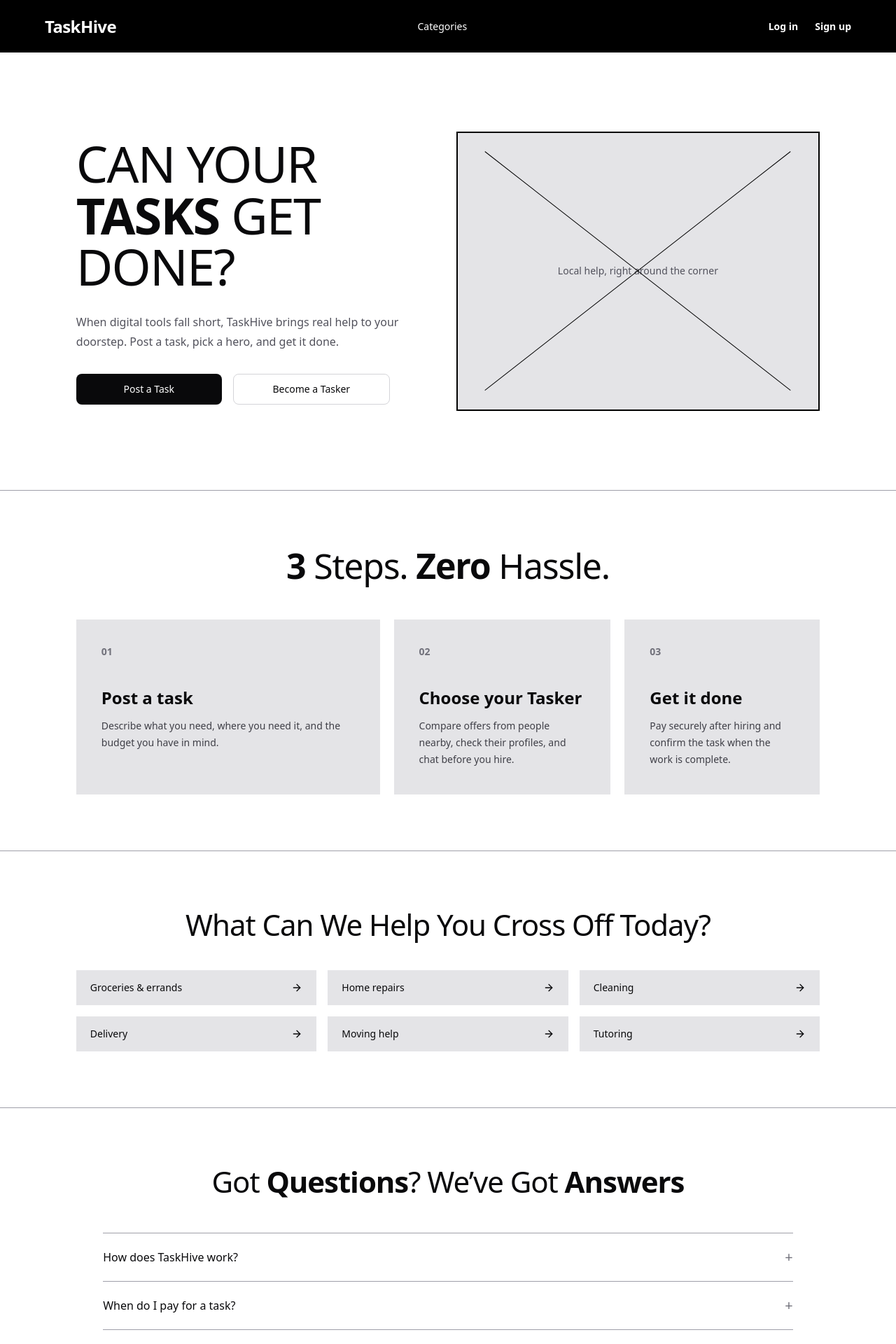
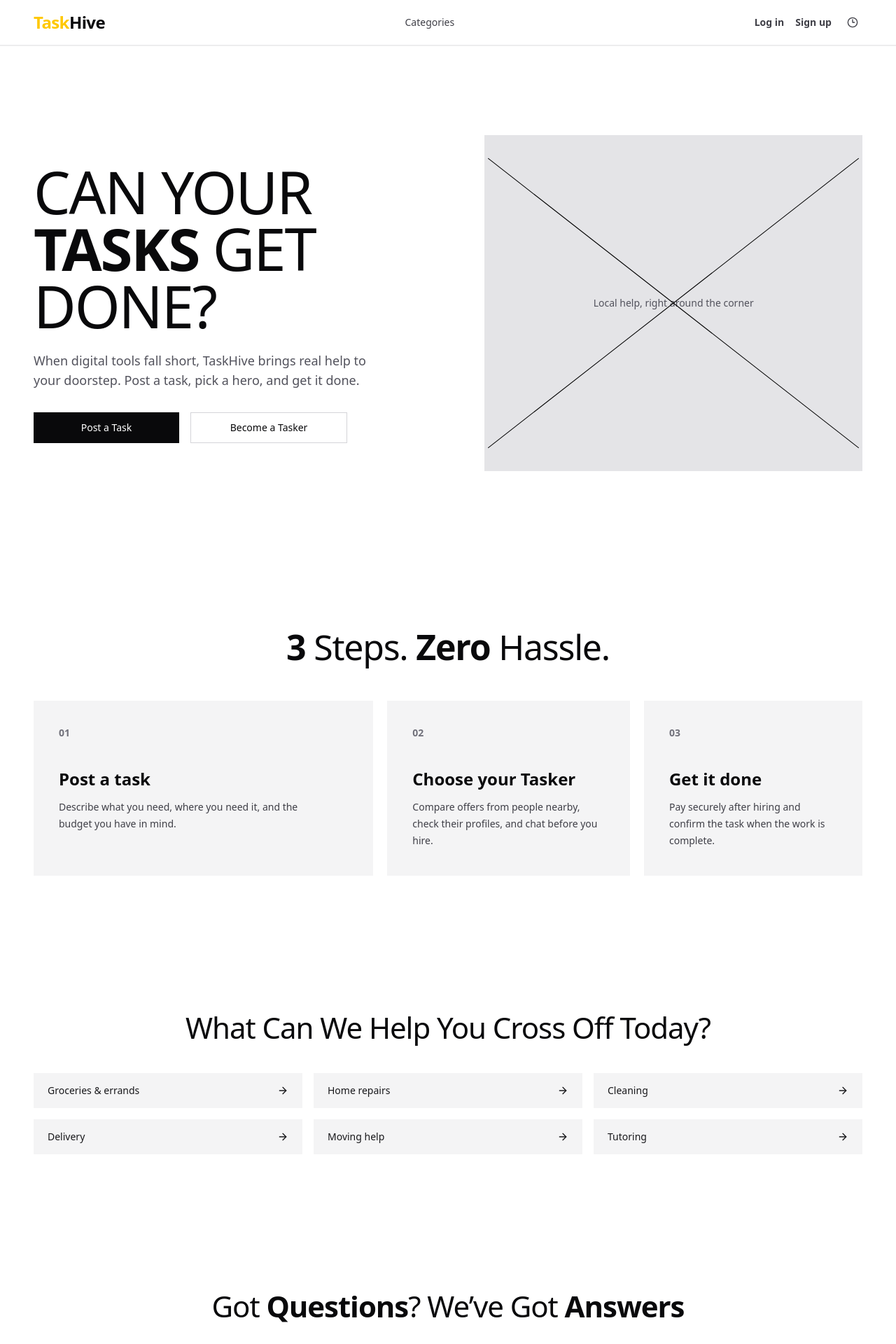
Before and after one commit to XJLabide/IP-Project-TaskHive-Group7, a Next.js app: page / in a window 1280 px wide. Shown: the top 1920 px of the page at 70% size. Built offline with nearby package versions, Linux system fonts and the light colour scheme.

Commit message:
feat: refine navbar, spacing, and theme palette

```diff
--- a/src/app/globals.css
+++ b/src/app/globals.css
@@ -1,20 +1,35 @@
 @import "tailwindcss";
+
+@custom-variant dark (&:where(.dark, .dark *));
 
 :root {
   --background: #ffffff;
   --foreground: #171717;
+  --yellow-300: #ffe641;
+  --yellow-400: #ffd50d;
+  --yellow-500: #ffc800;
 }
 
 @theme inline {
   --color-background: var(--background);
   --color-foreground: var(--foreground);
+  --color-yellow-300: var(--yellow-300);
+  --color-yellow-400: var(--yellow-400);
+  --color-yellow-500: var(--yellow-500);
   --font-sans: "Geist", "Geist Fallback", ui-sans-serif, system-ui, sans-serif;
   --font-mono: "Geist Mono", "Geist Mono Fallback", ui-monospace, monospace;
+}
+
+html {
+  background: var(--background);
 }
 
 body {
   background: var(--background);
   color: var(--foreground);
+  transition:
+    background-color 200ms ease,
+    color 200ms ease;
 }
 
 button,
--- a/src/app/layout.tsx
+++ b/src/app/layout.tsx
@@ -1,6 +1,21 @@
 import type { Metadata } from "next";
+import Script from "next/script";
 import type { ReactNode } from "react";
 import "./globals.css";
+
+const themeScript = `
+  (function() {
+    try {
+      const storedTheme = localStorage.getItem('taskhive-theme');
+      const hour = new Date().getHours();
+      const autoTheme = hour >= 18 || hour < 6 ? 'dark' : 'light';
+      const theme = storedTheme === 'light' || storedTheme === 'dark' ? storedTheme : autoTheme;
+      document.documentElement.classList.toggle('dark', theme === 'dark');
+    } catch (error) {
+      document.documentElement.classList.remove('dark');
+    }
+  })();
+`;
 
 export const metadata: Metadata = {
   title: "TaskHive",
@@ -9,8 +24,13 @@ export const metadata: Metadata = {
 
 export default function RootLayout({ children }: { children: ReactNode }) {
   return (
-    <html lang="en" className="h-full antialiased">
-      <body className="min-h-full bg-zinc-50 text-zinc-950">{children}</body>
+    <html lang="en" suppressHydrationWarning className="h-full antialiased">
+      <body className="min-h-full bg-zinc-50 text-zinc-950 transition-colors duration-200 dark:bg-zinc-950 dark:text-zinc-50">
+        <Script id="theme-init" strategy="beforeInteractive">
+          {themeScript}
+        </Script>
+        {children}
+      </body>
     </html>
   );
 }
--- a/src/app/page.tsx
+++ b/src/app/page.tsx
@@ -1,5 +1,6 @@
 import Link from "next/link";
 import { ArrowRight, CheckCircle2, Clock3, MapPin, ShieldCheck, Star } from "lucide-react";
+import { ThemeToggle } from "@/components/theme-toggle";
 import { Button } from "@/components/ui/button";
 
 const steps = [
@@ -31,27 +32,30 @@ const questions = [
 
 export default function Home() {
   return (
-    <main className="min-h-screen bg-white text-zinc-950">
-      <header className="bg-black text-white">
-        <div className="mx-auto flex h-[75px] max-w-[1512px] items-center justify-between px-6 lg:px-16">
-          <Link href="/" className="text-2xl font-extrabold tracking-tight">TaskHive</Link>
+    <main className="min-h-screen bg-white text-zinc-950 transition-colors duration-200 dark:bg-zinc-950 dark:text-zinc-50">
+      <header className="sticky top-0 z-50 border-b border-zinc-200/80 bg-white/75 text-zinc-950 backdrop-blur-md shadow-[0_1px_0_rgba(24,24,27,0.06)] dark:border-zinc-800/80 dark:bg-zinc-950/75 dark:text-zinc-50">
+        <div className="mx-auto flex h-16 w-full max-w-[1600px] items-center justify-between px-4 md:px-8 lg:px-12">
+          <Link href="/" className="text-2xl font-extrabold tracking-tight text-zinc-950 dark:text-zinc-50">
+            <span className="text-yellow-500">Task</span>Hive
+          </Link>
           <nav className="hidden items-center gap-8 text-sm font-medium md:flex">
-            <Link href="/tasks" className="hover:text-zinc-300">Categories</Link>
+            <Link href="/tasks" className="text-zinc-700 transition-colors hover:text-yellow-500 dark:text-zinc-300 dark:hover:text-yellow-300">Categories</Link>
           </nav>
-          <div className="flex items-center gap-6 text-sm font-semibold">
-            <Link className="hover:text-zinc-300" href="/login">Log in</Link>
-            <Link className="hover:text-zinc-300" href="/signup">Sign up</Link>
+          <div className="flex items-center gap-3 text-sm font-semibold md:gap-4">
+            <Link className="text-zinc-700 transition-colors hover:text-yellow-500 dark:text-zinc-300 dark:hover:text-yellow-300" href="/login">Log in</Link>
+            <Link className="text-zinc-700 transition-colors hover:text-yellow-500 dark:text-zinc-300 dark:hover:text-yellow-300" href="/signup">Sign up</Link>
+            <ThemeToggle />
           </div>
         </div>
       </header>
 
-      <section className="border-b border-zinc-400">
-        <div className="mx-auto grid min-h-[625px] max-w-[1512px] items-center gap-12 px-6 py-14 lg:grid-cols-[1fr_1.05fr] lg:px-[8.5%]">
-          <div>
-            <h1 className="max-w-xl text-5xl font-light leading-[1.02] tracking-tight sm:text-6xl lg:text-[72px]">
+      <section>
+        <div className="mx-auto grid min-h-[calc(100vh-4rem)] w-full max-w-[1600px] items-center gap-10 px-4 py-10 md:px-8 lg:grid-cols-[1.05fr_0.95fr] lg:gap-12 lg:px-12">
+          <div className="max-w-xl">
+            <h1 className="text-[3.2rem] font-light leading-[0.98] tracking-tight text-zinc-950 dark:text-zinc-50 sm:text-[4.5rem] lg:text-[5.2rem]">
               CAN YOUR <span className="font-semibold">TASKS</span> GET DONE?
             </h1>
-            <p className="mt-7 max-w-xl text-base leading-7 text-zinc-600">
+            <p className="mt-6 max-w-lg text-base leading-7 text-zinc-600 dark:text-zinc-300 lg:text-lg">
               When digital tools fall short, TaskHive brings real help to your doorstep. Post a task, pick a hero, and get it done.
             </p>
             <div className="mt-8 flex flex-wrap gap-4">
@@ -59,37 +63,38 @@ export default function Home() {
               <Button asChild className="min-w-56" size="lg" variant="outline"><Link href="/tasks">Become a Tasker</Link></Button>
             </div>
           </div>
-          <div aria-label="Illustration placeholder" className="relative aspect-[1.3] w-full border-2 border-black bg-zinc-200">
-            <span className="absolute left-1/2 top-1/2 -translate-x-1/2 -translate-y-1/2 text-sm font-medium text-zinc-600">Local help, right around the corner</span>
+
+          <div aria-label="Illustration placeholder" className="relative w-full min-h-[320px] overflow-hidden bg-zinc-200 dark:bg-zinc-900 lg:min-h-[480px]">
+            <span className="absolute left-1/2 top-1/2 -translate-x-1/2 -translate-y-1/2 text-sm font-medium text-zinc-600 dark:text-zinc-300">Local help, right around the corner</span>
             <span className="absolute inset-0 overflow-hidden" aria-hidden="true">
-              <span className="absolute left-1/2 top-1/2 h-[140%] w-px origin-center -translate-x-1/2 -translate-y-1/2 rotate-[52deg] bg-black" />
-              <span className="absolute left-1/2 top-1/2 h-[140%] w-px origin-center -translate-x-1/2 -translate-y-1/2 -rotate-[52deg] bg-black" />
+              <span className="absolute left-1/2 top-1/2 h-[140%] w-px origin-center -translate-x-1/2 -translate-y-1/2 rotate-[52deg] bg-black dark:bg-white" />
+              <span className="absolute left-1/2 top-1/2 h-[140%] w-px origin-center -translate-x-1/2 -translate-y-1/2 -rotate-[52deg] bg-black dark:bg-white" />
             </span>
           </div>
         </div>
       </section>
 
-      <section className="border-b border-zinc-400">
-        <div className="mx-auto max-w-[1512px] px-6 py-16 lg:px-[8.5%] lg:py-20">
-          <h2 className="text-center text-4xl font-light tracking-tight sm:text-[50px]"><strong className="font-bold">3</strong> Steps. <strong className="font-bold">Zero</strong> Hassle.</h2>
+      <section className="py-20 lg:py-24">
+        <div className="mx-auto w-full max-w-[1600px] px-4 md:px-8 lg:px-12">
+          <h2 className="text-center text-4xl font-light tracking-tight text-zinc-950 dark:text-zinc-50 sm:text-[50px]"><strong className="font-bold">3</strong> Steps. <strong className="font-bold">Zero</strong> Hassle.</h2>
           <div className="mt-12 grid gap-5 md:grid-cols-[1.4fr_1fr_0.9fr]">
             {steps.map((step) => (
-              <article className="min-h-[250px] bg-zinc-200 p-7 sm:p-9" key={step.number}>
-                <p className="text-sm font-semibold text-zinc-500">{step.number}</p>
-                <h3 className="mt-10 text-2xl font-semibold">{step.title}</h3>
-                <p className="mt-3 max-w-sm text-sm leading-6 text-zinc-700">{step.text}</p>
+              <article className="min-h-[250px] bg-zinc-100 p-7 sm:p-9 dark:bg-zinc-900" key={step.number}>
+                <p className="text-sm font-semibold text-zinc-500 dark:text-zinc-400">{step.number}</p>
+                <h3 className="mt-10 text-2xl font-semibold text-zinc-950 dark:text-zinc-50">{step.title}</h3>
+                <p className="mt-3 max-w-sm text-sm leading-6 text-zinc-700 dark:text-zinc-300">{step.text}</p>
               </article>
             ))}
           </div>
         </div>
       </section>
 
-      <section className="border-b border-zinc-400">
-        <div className="mx-auto max-w-[1512px] px-6 py-16 lg:px-[8.5%] lg:py-20">
-          <h2 className="text-center text-3xl font-light tracking-tight sm:text-[42px]">What Can We Help You Cross Off Today?</h2>
+      <section className="py-20 lg:py-24">
+        <div className="mx-auto w-full max-w-[1600px] px-4 md:px-8 lg:px-12">
+          <h2 className="text-center text-3xl font-light tracking-tight text-zinc-950 dark:text-zinc-50 sm:text-[42px]">What Can We Help You Cross Off Today?</h2>
           <div className="mt-10 grid gap-4 sm:grid-cols-2 lg:grid-cols-3">
             {categories.map((category) => (
-              <Link className="flex min-h-[50px] items-center justify-between bg-zinc-200 px-5 text-sm font-medium hover:bg-zinc-300" href="/tasks" key={category}>
+              <Link className="flex min-h-[50px] items-center justify-between bg-zinc-100 px-5 text-sm font-medium text-zinc-900 transition-colors hover:bg-zinc-200 dark:bg-zinc-900 dark:text-zinc-100 dark:hover:bg-zinc-800" href="/tasks" key={category}>
                 {category}<ArrowRight className="h-4 w-4" />
               </Link>
             ))}
@@ -97,45 +102,45 @@ export default function Home() {
         </div>
       </section>
 
-      <section className="border-b border-zinc-400">
-        <div className="mx-auto max-w-[1512px] px-6 py-16 lg:px-[11.5%] lg:py-20">
-          <h2 className="text-center text-3xl font-light tracking-tight sm:text-[42px]">Got <strong className="font-bold">Questions</strong>? We’ve Got <strong className="font-bold">Answers</strong></h2>
-          <div className="mt-12">
+      <section className="py-20 lg:py-24">
+        <div className="mx-auto w-full max-w-[1600px] px-4 md:px-8 lg:px-12">
+          <h2 className="text-center text-3xl font-light tracking-tight text-zinc-950 dark:text-zinc-50 sm:text-[42px]">Got <strong className="font-bold">Questions</strong>? We’ve Got <strong className="font-bold">Answers</strong></h2>
+          <div className="mx-auto mt-12 max-w-4xl">
             {questions.map(([question, answer]) => (
-              <details className="group border-b border-zinc-400 py-5 first:border-t" key={question}>
-                <summary className="flex cursor-pointer list-none items-center justify-between gap-4 text-base font-medium marker:hidden">
-                  {question}<span aria-hidden="true" className="text-xl text-zinc-500 group-open:rotate-45">+</span>
+              <details className="group border-b border-zinc-200 py-5 last:border-b-0 dark:border-zinc-700" key={question}>
+                <summary className="flex cursor-pointer list-none items-center justify-between gap-4 text-base font-medium text-zinc-950 dark:text-zinc-50 marker:hidden">
+                  {question}<span aria-hidden="true" className="text-xl text-zinc-500 group-open:rotate-45 dark:text-zinc-400">+</span>
                 </summary>
-                <p className="mt-3 max-w-3xl text-sm leading-6 text-zinc-600">{answer}</p>
+                <p className="mt-3 max-w-3xl text-sm leading-6 text-zinc-600 dark:text-zinc-300">{answer}</p>
               </details>
             ))}
           </div>
         </div>
       </section>
 
-      <section className="border-b border-zinc-400">
-        <div className="mx-auto grid max-w-[1512px] items-center gap-9 px-6 py-16 lg:grid-cols-[0.9fr_2.1fr] lg:px-[8.5%] lg:py-20">
+      <section className="py-20 lg:py-24">
+        <div className="mx-auto grid w-full max-w-[1600px] items-center gap-9 px-4 md:px-8 lg:grid-cols-[0.9fr_2.1fr] lg:px-12">
           <div>
-            <h2 className="text-4xl font-light tracking-tight">Why <strong className="font-bold">TaskHive</strong>?</h2>
-            <p className="mt-3 text-sm text-zinc-500">Built for local trust.</p>
+            <h2 className="text-4xl font-light tracking-tight text-zinc-950 dark:text-zinc-50">Why <strong className="font-bold">TaskHive</strong>?</h2>
+            <p className="mt-3 text-sm text-zinc-500 dark:text-zinc-400">Built for local trust.</p>
           </div>
           <div className="grid gap-4 sm:grid-cols-3">
-            <article className="min-h-[210px] bg-zinc-200 p-6">
-              <ShieldCheck className="h-7 w-7" /><h3 className="mt-8 font-semibold">Profiles you can trust</h3><p className="mt-2 text-sm leading-5 text-zinc-700">Get to know the people in your community.</p>
+            <article className="min-h-[210px] bg-zinc-100 p-6 dark:bg-zinc-900">
+              <ShieldCheck className="h-7 w-7 text-zinc-950 dark:text-zinc-50" /><h3 className="mt-8 font-semibold text-zinc-950 dark:text-zinc-50">Profiles you can trust</h3><p className="mt-2 text-sm leading-5 text-zinc-700 dark:text-zinc-300">Get to know the people in your community.</p>
             </article>
-            <article className="min-h-[210px] bg-zinc-200 p-6">
-              <Star className="h-7 w-7" /><h3 className="mt-8 font-semibold">Real reviews</h3><p className="mt-2 text-sm leading-5 text-zinc-700">Build confidence with ratings after a job.</p>
+            <article className="min-h-[210px] bg-zinc-100 p-6 dark:bg-zinc-900">
+              <Star className="h-7 w-7 text-zinc-950 dark:text-zinc-50" /><h3 className="mt-8 font-semibold text-zinc-950 dark:text-zinc-50">Real reviews</h3><p className="mt-2 text-sm leading-5 text-zinc-700 dark:text-zinc-300">Build confidence with ratings after a job.</p>
             </article>
-            <article className="min-h-[210px] bg-zinc-200 p-6">
-              <MapPin className="h-7 w-7" /><h3 className="mt-8 font-semibold">Help nearby</h3><p className="mt-2 text-sm leading-5 text-zinc-700">Find people who work in your area.</p>
+            <article className="min-h-[210px] bg-zinc-100 p-6 dark:bg-zinc-900">
+              <MapPin className="h-7 w-7 text-zinc-950 dark:text-zinc-50" /><h3 className="mt-8 font-semibold text-zinc-950 dark:text-zinc-50">Help nearby</h3><p className="mt-2 text-sm leading-5 text-zinc-700 dark:text-zinc-300">Find people who work in your area.</p>
             </article>
           </div>
         </div>
       </section>
 
-      <section className="border-b border-zinc-400">
-        <div className="mx-auto flex min-h-[400px] max-w-[1512px] flex-col items-center justify-center px-6 py-20 text-center">
-          <h2 className="max-w-4xl text-4xl font-light leading-tight tracking-tight sm:text-[48px]">
+      <section className="py-20 lg:py-24">
+        <div className="mx-auto flex min-h-[400px] w-full max-w-[1600px] flex-col items-center justify-center px-4 text-center md:px-8 lg:px-12">
+          <h2 className="max-w-4xl text-4xl font-light leading-tight tracking-tight text-zinc-950 dark:text-zinc-50 sm:text-[48px]">
             Got an <strong className="font-bold">endless to-do list</strong>? Or free time to <strong className="font-bold">earn extra cash</strong>?
           </h2>
           <Button asChild className="mt-9 min-w-52" size="lg"><Link href="/signup">Join the Hive</Link></Button>
@@ -143,7 +148,7 @@ export default function Home() {
       </section>
 
       <footer className="bg-black text-white">
-        <div className="mx-auto flex min-h-[190px] max-w-[1512px] flex-col items-center justify-center gap-8 px-6 py-10 text-center">
+        <div className="mx-auto flex min-h-[190px] w-full max-w-[1600px] flex-col items-center justify-center gap-8 px-4 py-10 text-center md:px-8 lg:px-12">
           <nav className="flex flex-wrap justify-center gap-x-6 gap-y-3 text-xs text-zinc-400">
             <Link href="/">About Us</Link><Link href="/tasks">Browse Tasks</Link><Link href="/signup">Terms</Link><Link href="/signup">Privacy Policy</Link>
           </nav>
--- /dev/null
+++ b/src/components/theme-toggle.tsx
@@ -0,0 +1,63 @@
+"use client";
+
+import { Clock3, Moon, Sun } from "lucide-react";
+import { useEffect, useState } from "react";
+
+const STORAGE_KEY = "taskhive-theme";
+
+type ThemeMode = "light" | "dark" | "auto";
+
+function getAutoTheme() {
+  const hour = new Date().getHours();
+  return hour >= 18 || hour < 6 ? "dark" : "light";
+}
+
+export function ThemeToggle() {
+  const [theme, setTheme] = useState<ThemeMode>("auto");
+
+  useEffect(() => {
+    const syncTheme = () => {
+      const saved = window.localStorage.getItem(STORAGE_KEY);
+      const resolvedMode: ThemeMode = saved === "light" || saved === "dark" ? saved : "auto";
+      const activeTheme = resolvedMode === "auto" ? getAutoTheme() : resolvedMode;
+
+      document.documentElement.classList.toggle("dark", activeTheme === "dark");
+      setTheme(resolvedMode);
+    };
+
+    syncTheme();
+    const interval = window.setInterval(syncTheme, 60_000);
+
+    return () => window.clearInterval(interval);
+  }, []);
+
+  const handleToggle = () => {
+    const nextTheme: ThemeMode =
+      theme === "light" ? "dark" : theme === "dark" ? "auto" : "light";
+
+    if (nextTheme === "auto") {
+      window.localStorage.removeItem(STORAGE_KEY);
+      document.documentElement.classList.toggle("dark", getAutoTheme() === "dark");
+      setTheme("auto");
+      return;
+    }
+
+    window.localStorage.setItem(STORAGE_KEY, nextTheme);
+    document.documentElement.classList.toggle("dark", nextTheme === "dark");
+    setTheme(nextTheme);
+  };
+
+  const Icon = theme === "dark" ? Moon : theme === "auto" ? Clock3 : Sun;
+
+  return (
+    <button
+      type="button"
+      onClick={handleToggle}
+      aria-label={`Current theme: ${theme}. Toggle to next theme.`}
+      className="inline-flex items-center justify-center p-1.5 text-zinc-700 transition-colors hover:text-zinc-950 dark:text-zinc-200 dark:hover:text-white"
+    >
+      <Icon className="h-4 w-4" />
+      <span className="sr-only">Toggle theme</span>
+    </button>
+  );
+}
--- a/src/components/ui/badge.tsx
+++ b/src/components/ui/badge.tsx
@@ -5,7 +5,7 @@ export function Badge({ className, ...props }: React.HTMLAttributes<HTMLSpanElem
   return (
     <span
       className={cn(
-        "inline-flex items-center rounded-md border border-zinc-300 bg-zinc-50 px-2 py-1 text-xs font-medium text-zinc-700",
+        "inline-flex items-center rounded-none border border-zinc-300 bg-zinc-50 px-2 py-1 text-xs font-medium text-zinc-700 dark:border-zinc-700 dark:bg-zinc-900 dark:text-zinc-200",
         className,
       )}
       {...props}
--- a/src/components/ui/button.tsx
+++ b/src/components/ui/button.tsx
@@ -4,18 +4,18 @@ import { cva, type VariantProps } from "class-variance-authority";
 import { cn } from "@/lib/utils";
 
 const buttonVariants = cva(
-  "inline-flex items-center justify-center gap-2 rounded-lg text-sm font-medium transition-colors focus-visible:outline-none focus-visible:ring-2 focus-visible:ring-zinc-400 focus-visible:ring-offset-2 disabled:pointer-events-none disabled:opacity-50",
+  "inline-flex items-center justify-center gap-2 rounded-none text-sm font-medium transition-colors focus-visible:outline-none focus-visible:ring-2 focus-visible:ring-zinc-400 focus-visible:ring-offset-2 disabled:pointer-events-none disabled:opacity-50 dark:focus-visible:ring-zinc-600",
   {
     variants: {
       variant: {
-        default: "bg-zinc-950 text-white hover:bg-zinc-800",
-        outline: "border border-zinc-300 bg-white text-zinc-950 hover:bg-zinc-100",
-        ghost: "bg-transparent text-zinc-700 hover:bg-zinc-100 hover:text-zinc-950",
+        default: "bg-zinc-950 text-white hover:bg-zinc-800 dark:bg-zinc-100 dark:text-zinc-950 dark:hover:bg-zinc-200",
+        outline: "border border-zinc-300 bg-white text-zinc-950 hover:bg-zinc-100 dark:border-zinc-700 dark:bg-zinc-950 dark:text-zinc-50 dark:hover:bg-zinc-900",
+        ghost: "bg-transparent text-zinc-700 hover:bg-zinc-100 hover:text-zinc-950 dark:text-zinc-300 dark:hover:bg-zinc-900 dark:hover:text-white",
       },
       size: {
         default: "h-10 px-4 py-2",
-        sm: "h-8 rounded-md px-3",
-        lg: "h-11 rounded-lg px-5",
+        sm: "h-8 rounded-none px-3",
+        lg: "h-11 rounded-none px-5",
       },
     },
     defaultVariants: {
--- a/src/components/ui/card.tsx
+++ b/src/components/ui/card.tsx
@@ -4,7 +4,7 @@ import { cn } from "@/lib/utils";
 export function Card({ className, ...props }: React.HTMLAttributes<HTMLDivElement>) {
   return (
     <div
-      className={cn("rounded-lg border border-zinc-200 bg-white text-zinc-950", className)}
+      className={cn("rounded-none border border-zinc-200 bg-white text-zinc-950 dark:border-zinc-800 dark:bg-zinc-900 dark:text-zinc-50", className)}
       {...props}
     />
   );
```
